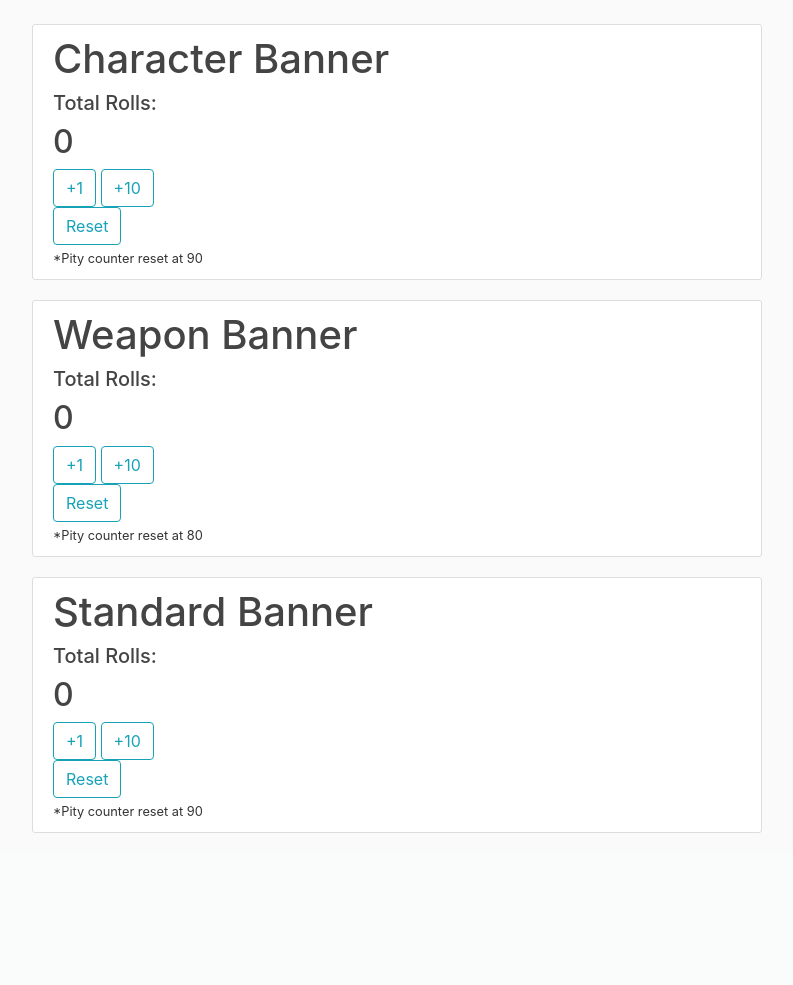
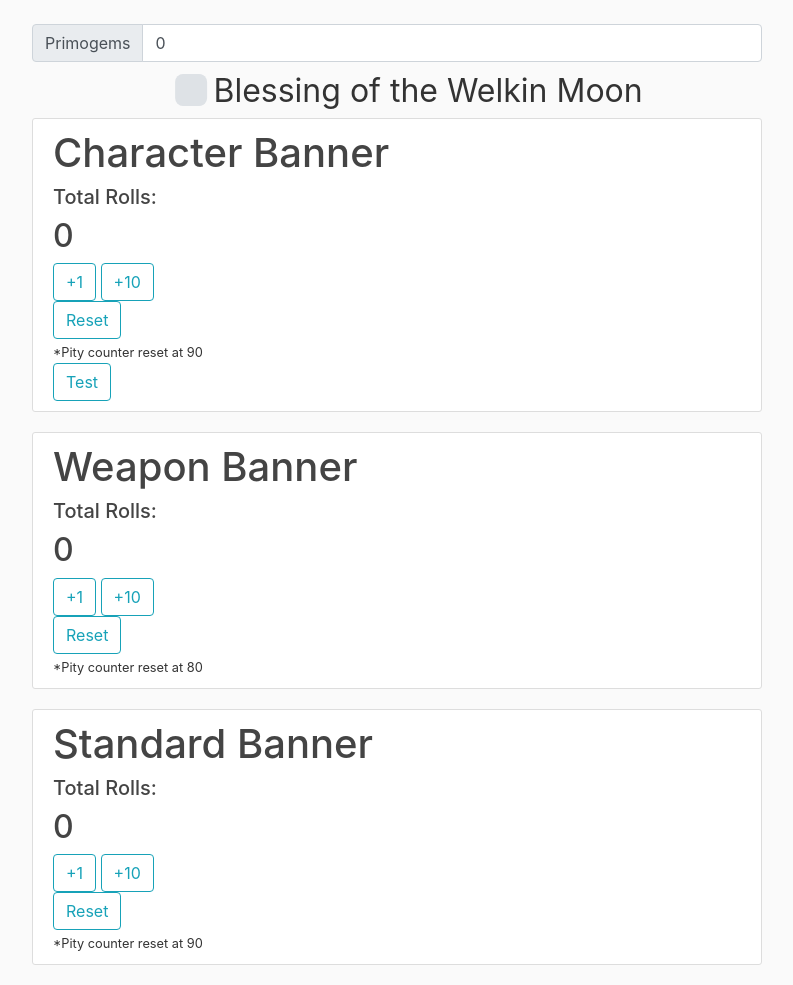
Before and after one commit to Dosx001/Genshin_Tools, a Django app: page /pity_counter/ in a window 1280 px wide. Shown: the part 56-1041 px from the top of the page, without its empty margins (53-846 px from the left). Before the commit the page ends 889 px from the top, so only its background shows below. Run offline with Django 3.2, Linux system fonts and the light colour scheme; some libraries are stand-ins or nearby versions.

Commit message:
Added new inputs to Pity Counter page

```diff
--- a/pity_counter/templates/pity_counter/pity_counter.html
+++ b/pity_counter/templates/pity_counter/pity_counter.html
@@ -2,6 +2,28 @@
 {% load static %}
 {% block content %}
   <script src="{% static 'pity_counter/main.js' %}"></script>
+  <link rel="stylesheet" href="{% static 'pity_counter/styles.css' %}">
+
+  <div>
+    <form method='post'>
+      {% csrf_token %}
+      <div class="input-group mb-3">
+        <div class="input-group-prepend">
+          <span class="input-group-text">Primogems</span>
+        </div>
+          <input type="number" class="form-control" id="primogems" value='0'>
+      </div>
+
+      <div align='center' class="custom-control custom-checkbox">
+        <input type="checkbox" class="custom-control-input" id="blessing">
+        <label class="custom-control-label" for="blessing">
+          Blessing of the Welkin Moon
+        </label>
+      </div>
+    </form>
+  </div>
+
+  <!-- Character Banner -->
   <div class="content-section">
     <form method='post'>
       {% csrf_token %}
@@ -17,7 +39,12 @@
       </div>
     </form>
     <small>*Pity counter reset at 90</small>
+    <div>
+      <button type=button id='test' class="btn btn-outline-info">Test</button>
+    </div>
   </div>
+
+  <!-- Weapon Banner -->
   <div class="content-section">
     <form method='post'>
       {% csrf_token %}
@@ -34,6 +61,8 @@
     </form>
     <small>*Pity counter reset at 80</small>
   </div>
+
+  <!-- Standard Banner -->
   <div class="content-section">
     <form method='post'>
       {% csrf_token %}
--- a/website/static/pity_counter/main.js
+++ b/website/static/pity_counter/main.js
@@ -16,19 +16,19 @@ $(document).ready(function(){
                     var element = document.getElementById('char');
                 } else if (but.id == 'Weap') {
                     var element = document.getElementById('weap');
-                } else {
+                } else if (but.id == 'Stan') {
                     var element = document.getElementById('stan');
                 }
                 if (but.value == 'reset') {
                     element.innerHTML = 0;
-                } else {
+                } else if (but.id != 'test') {
                     element.innerHTML = parseInt(element.innerHTML) + parseInt(but.value);
                 }
                 if (but.id == 'Weap'){
-                    if (element.innerHTML >= 80){
+                    if (element.innerHTML >= 80) {
                         element.innerHTML = 0
                     }
-                } else {
+                } else if (but.id != 'test') {
                     if (element.innerHTML >= 90) {
                         element.innerHTML = 0;
                     }
@@ -36,4 +36,12 @@ $(document).ready(function(){
             }
         })
     });
+
+    $('#test').click(function() {
+        var csrfToken = $('input[name=csrfmiddlewaretoken]').val();
+        var primogems = $('#primogems')[0];
+        var blessing = $('#blessing')[0];
+        console.log(blessing.checked);
+
+    });
 });
--- /dev/null
+++ b/website/static/pity_counter/styles.css
@@ -0,0 +1,13 @@
+label {
+    font-size: 1rem;
+    padding-left: 1.2rem;
+    scale: 2;
+}
+
+input {
+    font-size: 1.5rem;
+}
+
+.custom-control-label {
+    margin-bottom: 1rem;
+}
```
Also changed, not shown: db.sqlite3.
